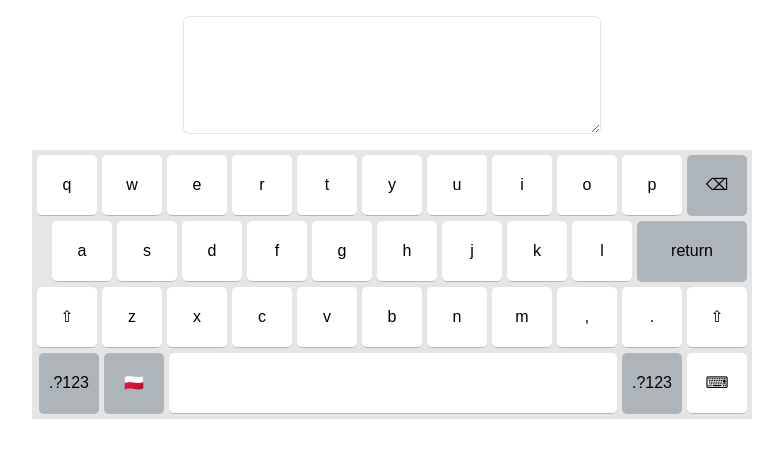
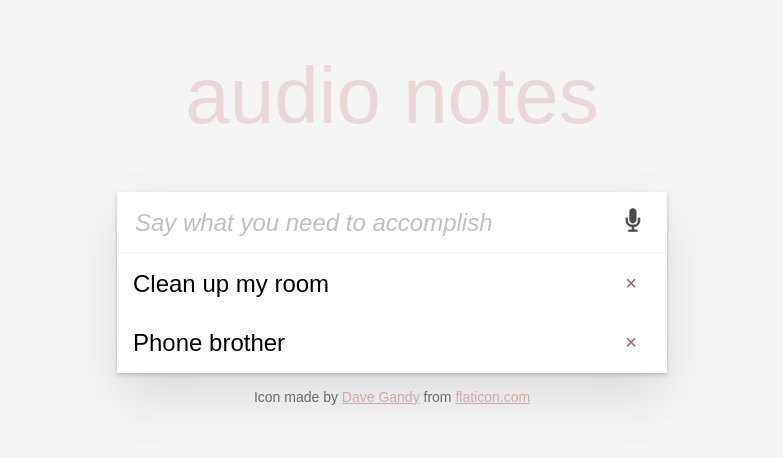
Before and after one commit to aibolik/practice--react, a React (Create React App) app: page / in a window 1280 px wide. Shown: the top 458 px of the page, without its empty margins (248-1031 px from the left). Built offline with nearby package versions, Linux system fonts and the light colour scheme.

Commit message:
feat(projects): implement audio notes app

```diff
--- a/src/index.js
+++ b/src/index.js
@@ -1,7 +1,8 @@
 import React from 'react';
 import ReactDOM from 'react-dom';
 // import App from './projects/WeatherApp/App';
-import App from './projects/KeyboardApp/App';
+// import App from './projects/KeyboardApp/App';
+import App from './projects/AudioNotesApp/App';
 import * as serviceWorker from './serviceWorker';
 
 ReactDOM.render(<App />, document.getElementById('root'));
--- /dev/null
+++ b/src/projects/AudioNotesApp/App.js
@@ -0,0 +1,183 @@
+import React, { useState, useReducer, useEffect } from 'react';
+import styled, { createGlobalStyle } from 'styled-components';
+import { Normalize } from 'styled-normalize';
+
+import TodoList from './components/TodoList';
+
+import Microphone from './assets/mic.png';
+
+window.SpeechRecognition = window.SpeechRecognition || window.webkitSpeechRecognition;
+
+const GlobalStyles = createGlobalStyle`
+  @import url('https://fonts.googleapis.com/css?family=Merriweather:300,400&display=swap');
+
+  body {
+    font-family: 'Merriweather Sans', sans-serif;
+    background: #f5f5f5;
+  }
+
+  * {
+    box-sizing: border-box;
+  }
+`;
+
+const Layout = styled.div`
+  width: 100%;
+  height: 100vh;
+`;
+
+const Heading = styled.h1`
+  text-align: center;
+  color: rgba(175, 47, 47, 0.15);
+  font-weight: 100;
+  font-size: 80px;
+  margin: 50px 0;
+`;
+
+const Section = styled.section`
+  max-width: 550px;
+  margin: 0 auto;
+  background: #fff;
+  box-shadow: 0 2px 4px 0 rgba(0, 0, 0, 0.2), 0 25px 50px 0 rgba(0, 0, 0, 0.1);
+`;
+
+const Input = styled.input`
+  width: 100%;
+  border: none;
+  font-weight: 100;
+  outline: none;
+
+  ::placeholder {
+    font-style: italic;
+    color: rgba(0, 0, 0, .25);
+  }
+`;
+
+const InputWrapper = styled.div`
+  display: flex;
+  padding: 16px;
+  width: 100%;
+  border: none;
+  box-shadow: inset 0 -2px 1px rgba(0,0,0,0.03);
+  font-weight: 100;
+  font-size: 24px;
+`;
+
+const Img = styled.img`
+  cursor: pointer;
+  margin-right: 6px;
+  transition: all .3s;
+
+  ${props => props.active && `
+    -webkit-filter: invert(40%) grayscale(100%) brightness(100%) sepia(100%) hue-rotate(-50deg) saturate(400%) contrast(2);
+    filter: grayscale(100%) brightness(100%) sepia(100%) hue-rotate(-50deg) saturate(600%) contrast(0.8);
+  `}
+`;
+
+const Footer = styled.div`
+  color: rgba(0, 0, 0, .54);
+  font-size: 14px;
+  margin-top: 16px;
+  text-align: center;
+
+  a {
+    color: rgba(175, 47, 47, 0.35);
+  }
+`;
+
+const initialState = [
+  {
+    text: 'Clean up my room',
+  },
+  {
+    text: 'Phone brother',
+  }
+];
+
+const todoReducer = (state, action) => {
+  switch (action.type) {
+    case 'ADD_TODO':
+      return [
+        ...state,
+        {
+          text: action.payload,
+        },
+      ];
+    case 'DELETE_TODO':
+      const newState = [...state];
+      newState.splice(action.payload, 1);
+      return newState;
+    default:
+      return state;
+  }
+}
+
+export const TodosContext = React.createContext(null);
+
+function App() {
+  const [input, changeInput] = useState('');
+  const [isRecording, setRecording] = useState(false);
+  const [todos, dispatch] = useReducer(todoReducer, initialState);
+
+  const onKeyDownHandler = (e) => {
+    if (e.key === 'Enter' && input) {
+      dispatch({ type: 'ADD_TODO', payload: input });
+      changeInput('');
+    }
+  }
+
+  useEffect(() => {
+    let recognition;
+
+    if(isRecording) {
+      recognition = new window.SpeechRecognition();
+      recognition.interimResults = true;
+      recognition.addEventListener('result', e => {
+        const transcript = Array.from(e.results)
+          .map(result => result[0])
+          .map(result => result.transcript)
+          .join('')
+
+        if(e.results[0].isFinal) {
+          dispatch({ type: 'ADD_TODO', payload: transcript });
+        }
+      });
+
+      recognition.addEventListener('end', (e) => {
+        setRecording(false);
+      });
+
+      recognition.start();
+    }
+
+    return () => {
+      if (recognition) {
+        recognition.stop();
+      }
+    }
+  }, [isRecording]);
+
+  return (
+    <div>
+      <Normalize />
+      <GlobalStyles />
+      <Layout>
+        <Heading>audio notes</Heading>
+        <Section>
+          <InputWrapper>
+            <Input value={input} onKeyDown={onKeyDownHandler} onChange={e => changeInput(e.target.value)} placeholder="Say what you need to accomplish" />
+            <Img src={Microphone} width="24" height="24" active={isRecording} onClick={() => setRecording(!isRecording)} />
+          </InputWrapper>
+          <TodosContext.Provider value={{ dispatch }}>
+            <TodoList todos={todos} />
+          </TodosContext.Provider>
+        </Section>
+        <Footer>
+          <p>Icon made by <a href="https://www.flaticon.com/authors/dave-gandy">Dave Gandy</a> from <a href="https://www.flaticon.com/">flaticon.com</a></p>
+        </Footer>
+      </Layout>
+    </div>
+  );
+}
+
+export default App;
--- /dev/null
+++ b/src/projects/AudioNotesApp/components/TodoItem/index.js
@@ -0,0 +1,44 @@
+import React, { useContext } from 'react';
+import styled from 'styled-components';
+
+import { TodosContext } from '../../App';
+
+const Wrapper = styled.div`
+  display: flex;
+  padding: 16px;
+  font-size: 24px;
+  font-weight: 100;
+  justify-content: space-between;
+`;
+
+const DeleteButton = styled.button`
+  width: 40px;
+  font-size: 20px;
+  padding: 0;
+  background: none;
+  border: none;
+  cursor: pointer;
+  color: #af5b5e;
+  font-weight: 100;
+
+  ::after {
+    content: '×';
+  }
+`;
+
+const TodoItem = ({ text, index }) => {
+  const { dispatch } = useContext(TodosContext);
+
+  const onDelete = (index) => {
+    dispatch({ type: 'DELETE_TODO', payload: index })
+  }
+
+  return (
+    <Wrapper>
+      <div>{text}</div>
+      <DeleteButton onClick={e => onDelete(index)} />
+    </Wrapper>
+  );
+};
+
+export default TodoItem;
--- /dev/null
+++ b/src/projects/AudioNotesApp/components/TodoList/index.js
@@ -0,0 +1,23 @@
+import React from 'react';
+import T from 'prop-types';
+import styled from 'styled-components';
+
+import TodoItem from '../TodoItem';
+
+const List = styled.ul`
+  margin: 0;
+  padding: 0;
+  list-style: none;
+`;
+
+const TodoList = ({ todos }) => (
+  <List>
+    {todos.map((item, index) => <TodoItem key={index} index={index} {...item} />)}
+  </List>
+);
+
+TodoList.propTypes = {
+  todos: T.array,
+};
+
+export default TodoList;
```
Also changed, not shown: src/projects/AudioNotesApp/assets/mic.png (added).
